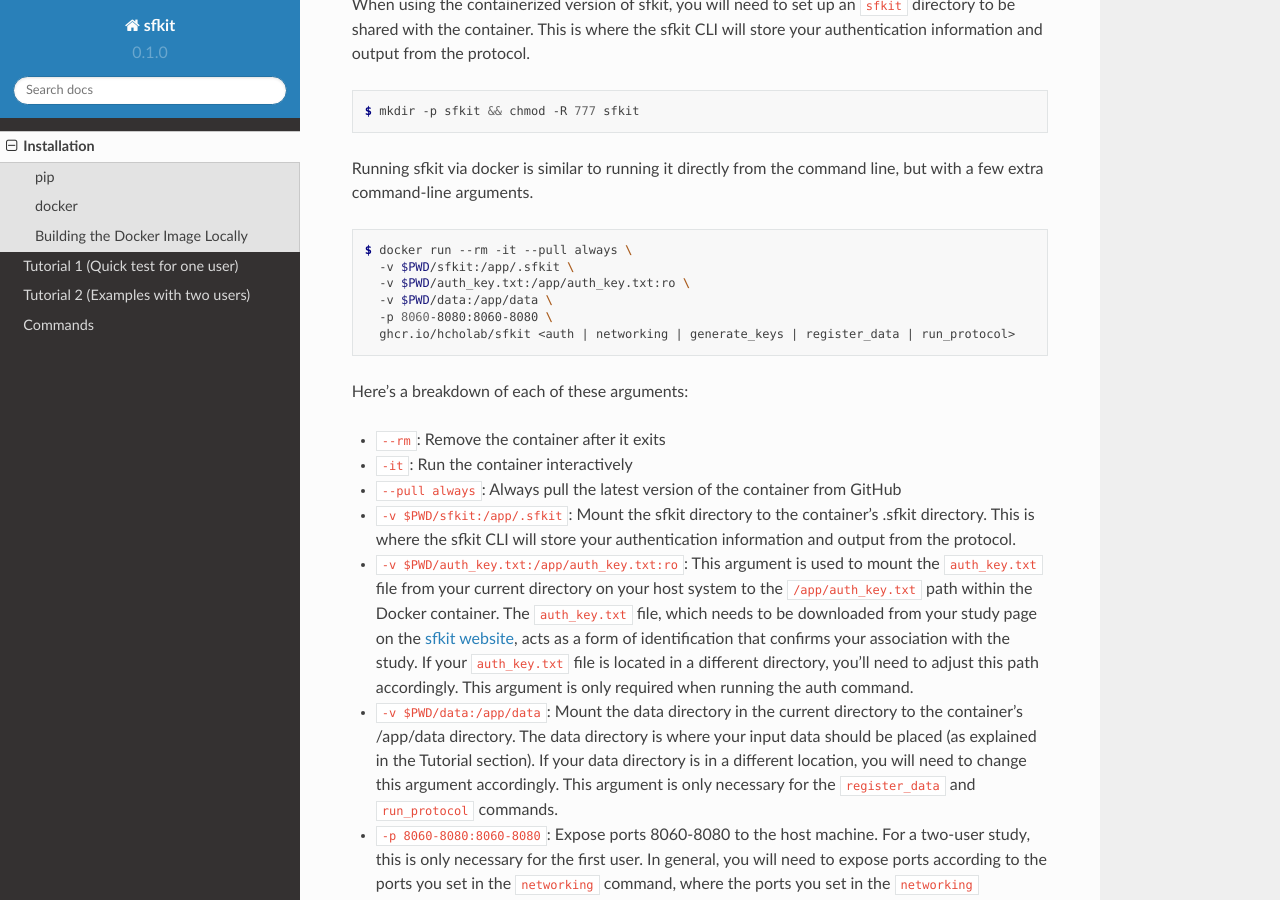
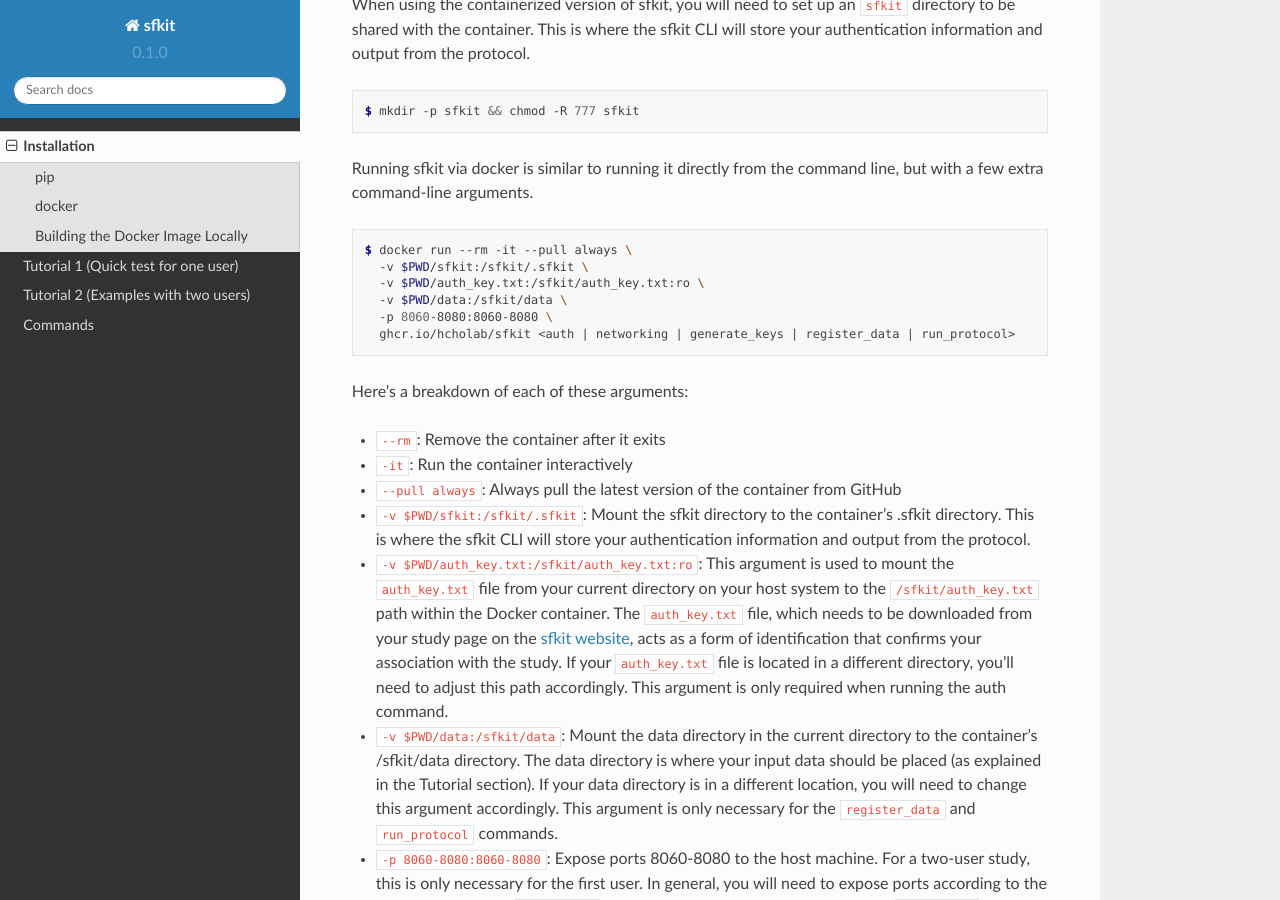
Before and after one commit to hcholab/sfkit, a Sphinx documentation site: the page built from docs/source/installation.rst, in a window 1280 px wide and 900 px high, scrolled down 1603 px. Built offline with Sphinx 7.4.7 and the Read the Docs theme 2.0.0, drawn with Linux system fonts in a browser that asks for light colours; some of the changed text lies outside the part shown.

Commit message:
Update Docker command paths in docs

```diff
--- a/docs/source/installation.rst
+++ b/docs/source/installation.rst
@@ -71,9 +71,9 @@
 .. code-block:: console
 
     $ docker run --rm -it --pull always \
-      -v $PWD/sfkit:/app/.sfkit \
-      -v $PWD/auth_key.txt:/app/auth_key.txt:ro \
-      -v $PWD/data:/app/data \
+      -v $PWD/sfkit:/sfkit/.sfkit \
+      -v $PWD/auth_key.txt:/sfkit/auth_key.txt:ro \
+      -v $PWD/data:/sfkit/data \
       -p 8060-8080:8060-8080 \
       ghcr.io/hcholab/sfkit <auth | networking | generate_keys | register_data | run_protocol>
 
@@ -82,9 +82,9 @@
 * ``--rm``: Remove the container after it exits
 * ``-it``: Run the container interactively
 * ``--pull always``: Always pull the latest version of the container from GitHub
-* ``-v $PWD/sfkit:/app/.sfkit``: Mount the sfkit directory to the container's .sfkit directory. This is where the sfkit CLI will store your authentication information and output from the protocol.
-* ``-v $PWD/auth_key.txt:/app/auth_key.txt:ro``: This argument is used to mount the ``auth_key.txt`` file from your current directory on your host system to the ``/app/auth_key.txt`` path within the Docker container. The ``auth_key.txt`` file, which needs to be downloaded from your study page on the `sfkit website <https://sfkit.org>`__, acts as a form of identification that confirms your association with the study. If your ``auth_key.txt`` file is located in a different directory, you'll need to adjust this path accordingly. This argument is only required when running the auth command.
-* ``-v $PWD/data:/app/data``: Mount the data directory in the current directory to the container's /app/data directory. The data directory is where your input data should be placed (as explained in the Tutorial section). If your data directory is in a different location, you will need to change this argument accordingly. This argument is only necessary for the ``register_data`` and ``run_protocol`` commands.
+* ``-v $PWD/sfkit:/sfkit/.sfkit``: Mount the sfkit directory to the container's .sfkit directory. This is where the sfkit CLI will store your authentication information and output from the protocol.
+* ``-v $PWD/auth_key.txt:/sfkit/auth_key.txt:ro``: This argument is used to mount the ``auth_key.txt`` file from your current directory on your host system to the ``/sfkit/auth_key.txt`` path within the Docker container. The ``auth_key.txt`` file, which needs to be downloaded from your study page on the `sfkit website <https://sfkit.org>`__, acts as a form of identification that confirms your association with the study. If your ``auth_key.txt`` file is located in a different directory, you'll need to adjust this path accordingly. This argument is only required when running the auth command.
+* ``-v $PWD/data:/sfkit/data``: Mount the data directory in the current directory to the container's /sfkit/data directory. The data directory is where your input data should be placed (as explained in the Tutorial section). If your data directory is in a different location, you will need to change this argument accordingly. This argument is only necessary for the ``register_data`` and ``run_protocol`` commands.
 * ``-p 8060-8080:8060-8080``: Expose ports 8060-8080 to the host machine. For a two-user study, this is only necessary for the first user. In general, you will need to expose ports according to the ports you set in the ``networking`` command, where the ports you set in the ``networking`` command are the lowest number of a small range (for faster communication). Of course, these ports also need to be open on the firewall of your machine. This argument is only necessary for the ``run_protocol`` command.
 * ``ghcr.io/hcholab/sfkit``: This is the name of the Docker image in the Github Container Registry.
 * ``<auth | networking | generate_keys | register_data | run_protocol>``: These are the commands you can run with the sfkit CLI. See the tutorials for examples of how to use each command.
@@ -130,8 +130,8 @@
 .. code-block:: console
 
     $ docker run --rm -it \
-      -v $PWD/sfkit:/app/.sfkit \
-      -v $PWD/auth_key.txt:/app/auth_key.txt:ro \
-      -v $PWD/data:/app/data \
+      -v $PWD/sfkit:/sfkit/.sfkit \
+      -v $PWD/auth_key.txt:/sfkit/auth_key.txt:ro \
+      -v $PWD/data:/sfkit/data \
       -p 8060-8080:8060-8080 \
       sfkit_local_image <auth | networking | generate_keys | register_data | run_protocol>
```
Also changed, not shown: docs/source/tutorial.rst (+8 -8 lines), docs/source/tutorial_2.rst (+8 -8 lines).
